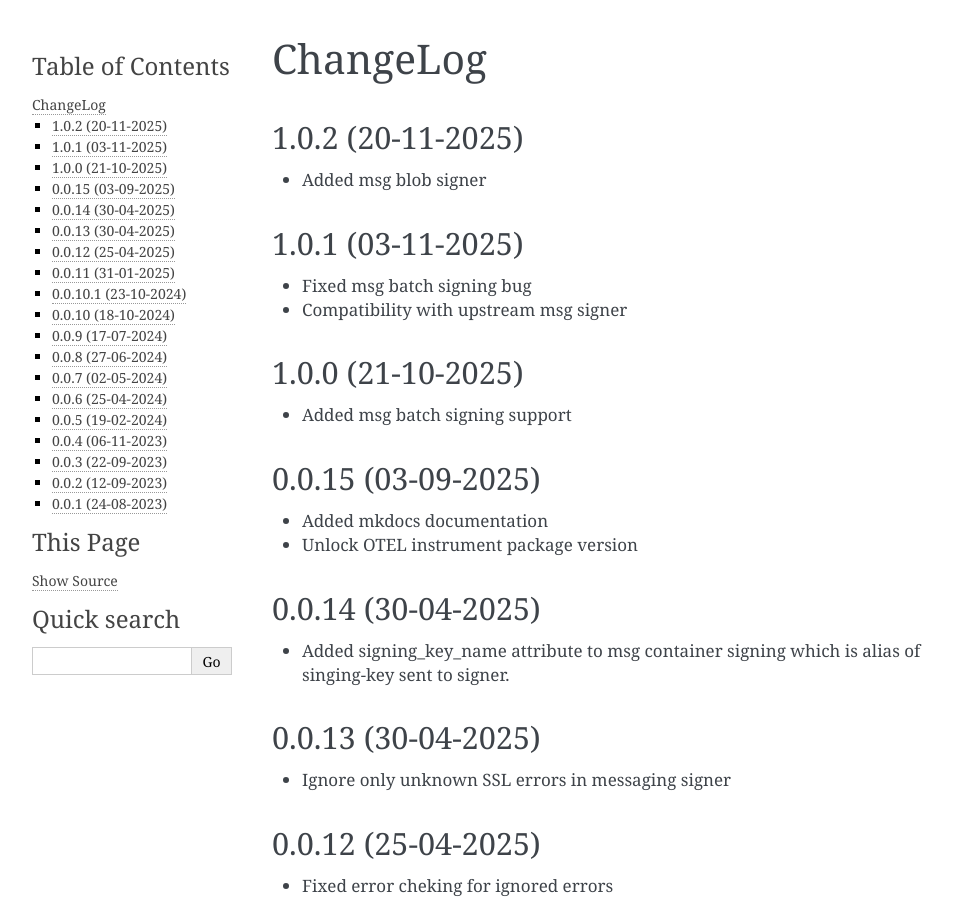
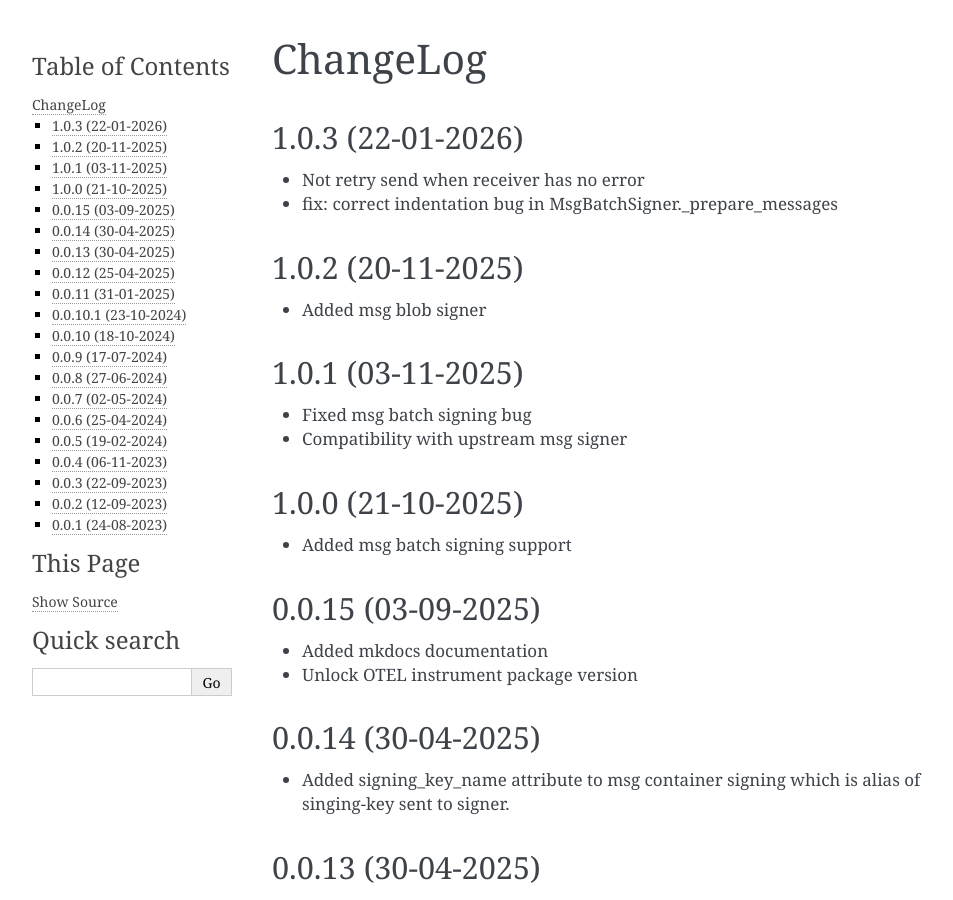
Before and after one commit to zxiong/pubtools-sign, a Sphinx documentation site: the page built from docs/source/CHANGELOG.rst, in a window 1280 px wide and 900 px high. Shown: the whole window, without its empty margins (148-1101 px from the left). Built offline with Sphinx 7.4.7, drawn with Linux system fonts in a browser that asks for light colours.

Commit message:
Release v1.0.3

```diff
--- a/docs/source/CHANGELOG.rst
+++ b/docs/source/CHANGELOG.rst
@@ -1,5 +1,10 @@
 ChangeLog
 =========
+
+1.0.3 (22-01-2026)
+-------------------
+* Not retry send when receiver has no error
+* fix: correct indentation bug in MsgBatchSigner._prepare_messages
 
 1.0.2 (20-11-2025)
 -------------------
--- a/pyproject.toml
+++ b/pyproject.toml
@@ -3,7 +3,7 @@ name = "pubtools-sign"
 description = "Collection of tools producing signed artifacts"
 readme = "README.rst"
 requires-python = ">=3.7"
-version = "1.0.2"
+version = "1.0.3"
 
 classifiers = [  # Optional
   # How mature is this project? Common values are
```
